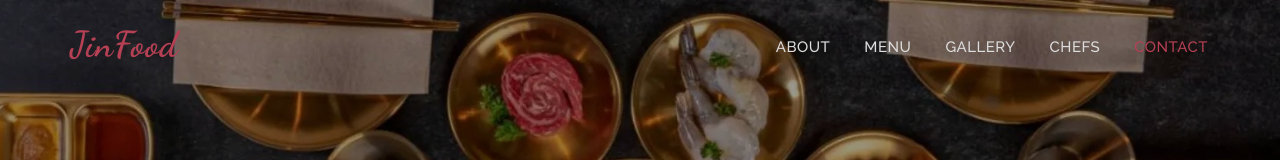
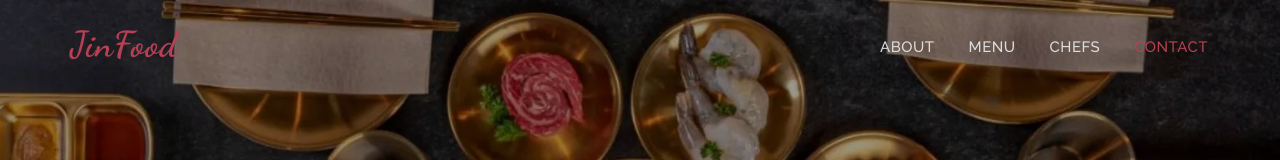
Before and after one commit to Zekai-Huang/Zekai-Huang.github.io, a plain HTML site: page index.html in a window 1280 px wide. Shown: the top 160 px of the page. Drawn offline with nearby package versions, Linux system fonts and the light colour scheme.

Commit message:
Update index.html

```diff
--- a/index.html
+++ b/index.html
@@ -40,7 +40,6 @@
       <ul class="nav navbar-nav navbar-right">
         <li><a href="#about" class="page-scroll">About</a></li>
         <li><a href="#restaurant-menu" class="page-scroll">Menu</a></li>
-        <li><a href="#portfolio" class="page-scroll">Gallery</a></li>
         <li><a href="#team" class="page-scroll">Chefs</a></li>
         <li><a href="#call-reservation" class="page-scroll">Contact</a></li>
       </ul>
```
